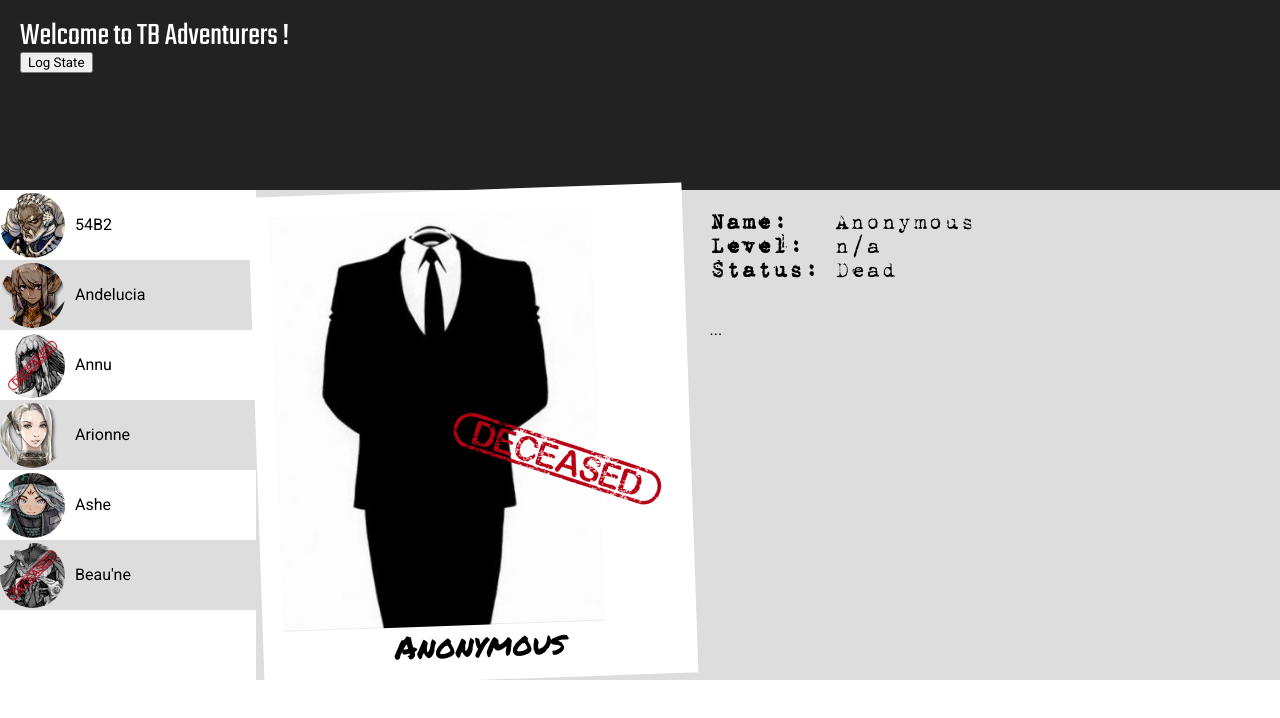
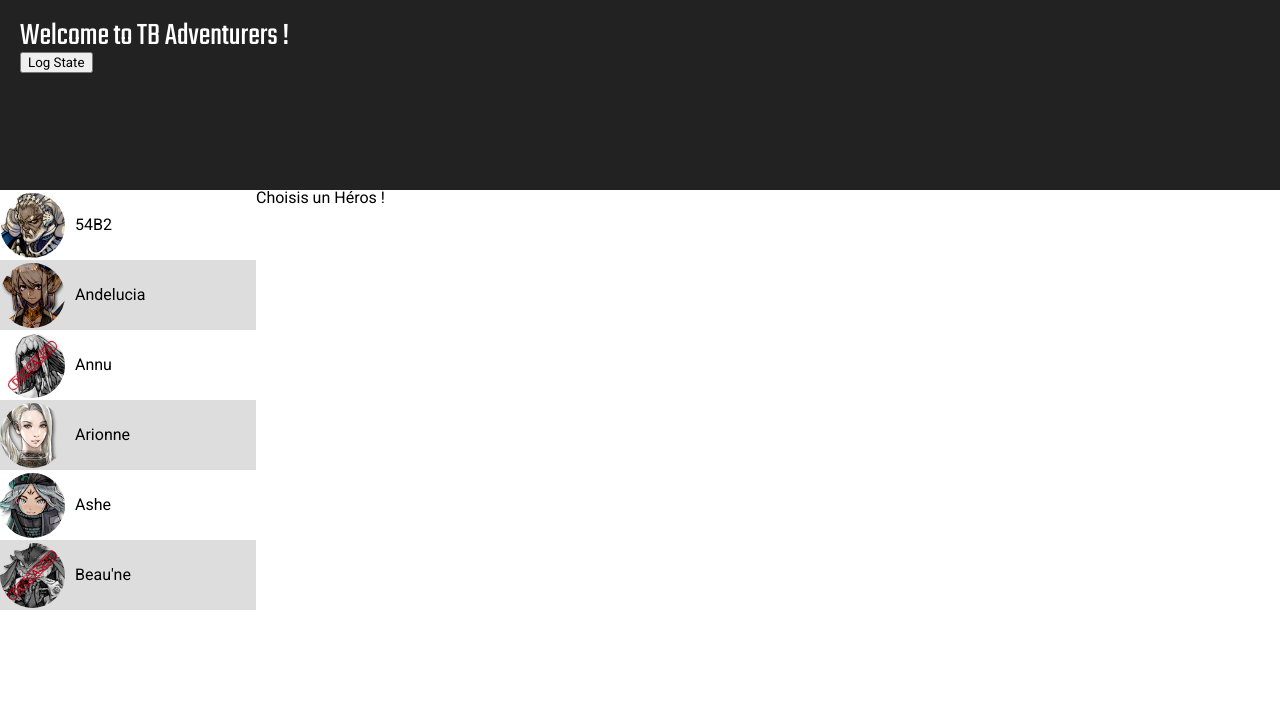
Before and after one commit to Senvisage/first-react-page, a React (Create React App) app: page / in a window 1280 px wide. Shown: the top 718 px of the page. Built offline with nearby package versions, Linux system fonts and the light colour scheme.

Commit message:
Disabling default Hero

```diff
--- a/src/App.js
+++ b/src/App.js
@@ -41,11 +41,7 @@ const DEFAULT_STATE = {
       story: "Beau'ne lights up the lizardfolk world as Miss Universe. She is also a leading swordswoman in competitive battles at the arena, towering at the forefront of one of the few spectator sports remaining. Graced with both deadly strength and beauty, Beau'ne has been dubbed a true femme fatale. A glimpse of her seductively supple tail sends men into a frenzy. The arena's sales consequently skyrocket whenever she makes an appearance. One day, an arena janitor found one of Beau'ne's scales lying in the dust, presumably the casualty of a heated skirmish. It reflected light beautifully, glittering with all the colors of the rainbow. The janitor put it up for auction, half considering it a joke. It sold for enough money to build a new house."
     },
   },
-  activeCharacter: {
-    name: "Anonymous",
-    level: "n/a",
-    isDead: true,
-  }
+  activeCharacter: undefined
 }
 
 class App extends Component {
--- a/src/components/CharacterDetails.js
+++ b/src/components/CharacterDetails.js
@@ -10,6 +10,7 @@ class CharacterDetails extends Component {
 
   render() {
     const {character} = this.props;
+    if(character !== undefined) {
       return (
         <div className="CharacterDetails">
           <figure>
@@ -39,5 +40,9 @@ class CharacterDetails extends Component {
         </div>
       );
     }
+    return (
+      <p>Choisis un Héros !</p>
+    );
+  }
 }
 export default CharacterDetails
```
Also changed, not shown: public/img/Anonymous.png (deleted). Lines whose indentation alone changed are shown as unchanged.
